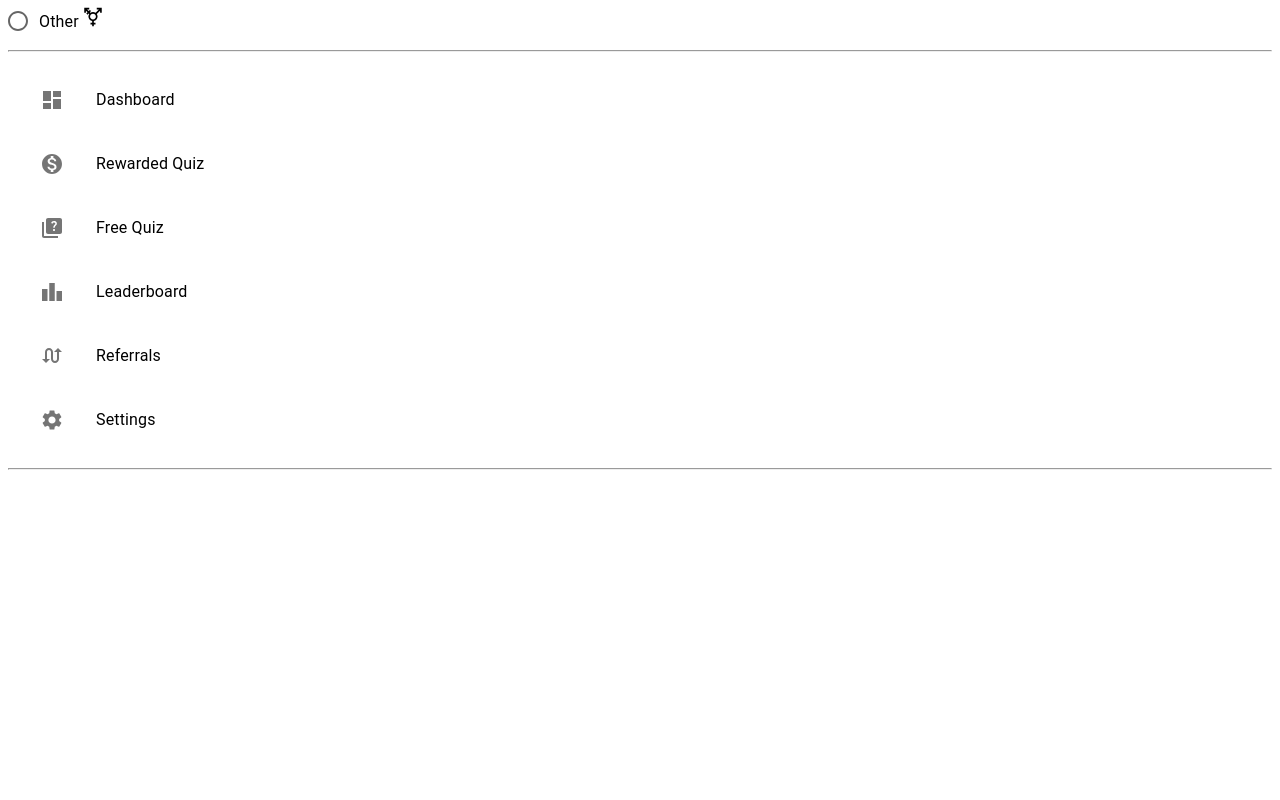
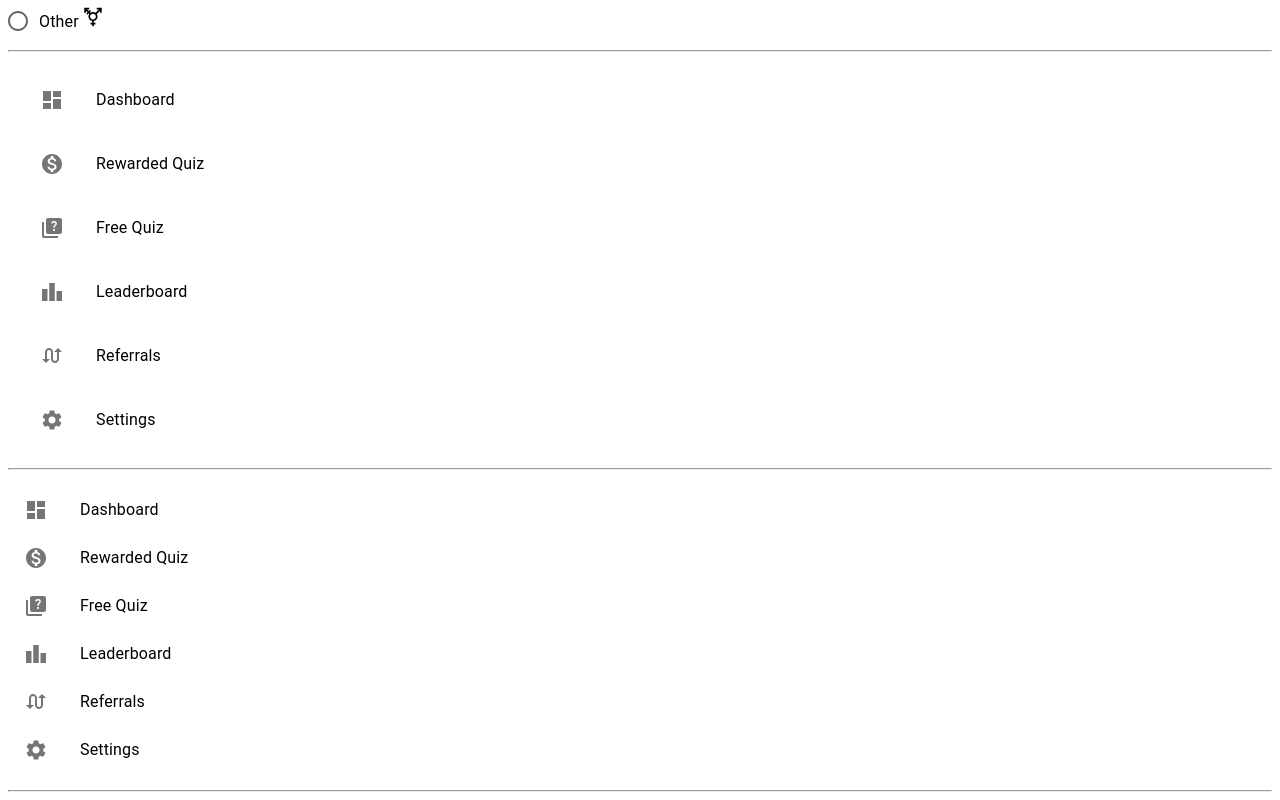
Before and after one commit to MdAliKhalil/learn-react-material-ui, a React (Vite) app in the folder react-material-ui/: page / in a window 1280 px wide. Shown: the part 361-1161 px from the top of the page. Before the commit the page ends 839 px from the top, so only its background shows below. Built offline with nearby package versions, Linux system fonts and the light colour scheme.

Commit message:
List Mapping

```diff
--- a/react-material-ui/src/App.jsx
+++ b/react-material-ui/src/App.jsx
@@ -5,6 +5,7 @@
 
 import ButtonMUI from "./ButtonMUI"
 import CheckBoxMUI from "./CheckBoxMUI"
+import ListMappingMUI from "./ListMappingMUI"
 import ListMUI from "./ListMUI"
 import RadioButtonMUI from "./RadioButtonMUI"
 import TextFieldMUI from "./TextFieldMUI"
@@ -39,6 +40,7 @@ function App() {
       <CheckBoxMUI />
       <RadioButtonMUI />
       <ListMUI />
+      <ListMappingMUI />
     </>
   )
 }
--- /dev/null
+++ b/react-material-ui/src/ListMappingMUI.jsx
@@ -0,0 +1,57 @@
+import Divider from "./Divider";
+import { List, ListItem, ListItemButton, ListItemIcon, ListItemText } from "@mui/material";
+import Dashboard from "@mui/icons-material/Dashboard";
+import MonetizationOnIcon from '@mui/icons-material/MonetizationOn';
+import QuizIcon from '@mui/icons-material/Quiz';
+import LeaderboardIcon from '@mui/icons-material/Leaderboard';
+import SwapCallsIcon from '@mui/icons-material/SwapCalls';
+import SettingsIcon from '@mui/icons-material/Settings';
+
+function ListMappingMUI() {
+    const listtabs = [
+        {
+            icon: <Dashboard />,
+            text: "Dashboard"
+        },
+        {
+            icon: <MonetizationOnIcon />,
+            text: "Rewarded Quiz"
+        },
+        {
+            icon: <QuizIcon />,
+            text: "Free Quiz"
+        },
+        {
+            icon: <LeaderboardIcon />,
+            text: "Leaderboard"
+        },
+        {
+            icon: <SwapCallsIcon />,
+            text: "Referrals"
+        },
+        {
+            icon: <SettingsIcon />,
+            text: "Settings"
+        }
+    ]
+
+    return (
+        <div>
+            <List>
+                {
+                    listtabs.map((list, index) => (
+                        <ListItem key={index} disablePadding>
+                            <ListItemButton>
+                                <ListItemIcon>{list.icon}</ListItemIcon>
+                                <ListItemText primary={list.text}></ListItemText>
+                            </ListItemButton>
+                        </ListItem>
+                    ))
+                }
+            </List>
+            <Divider />
+        </div>
+    );
+}
+
+export default ListMappingMUI;
```
